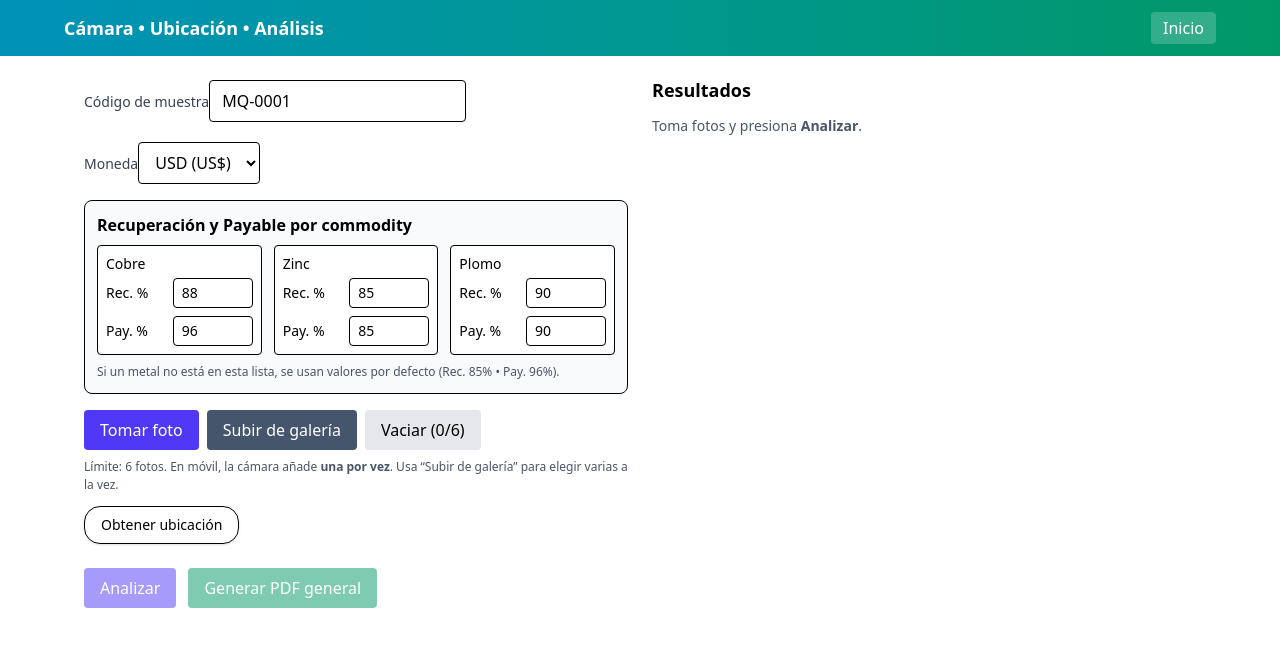
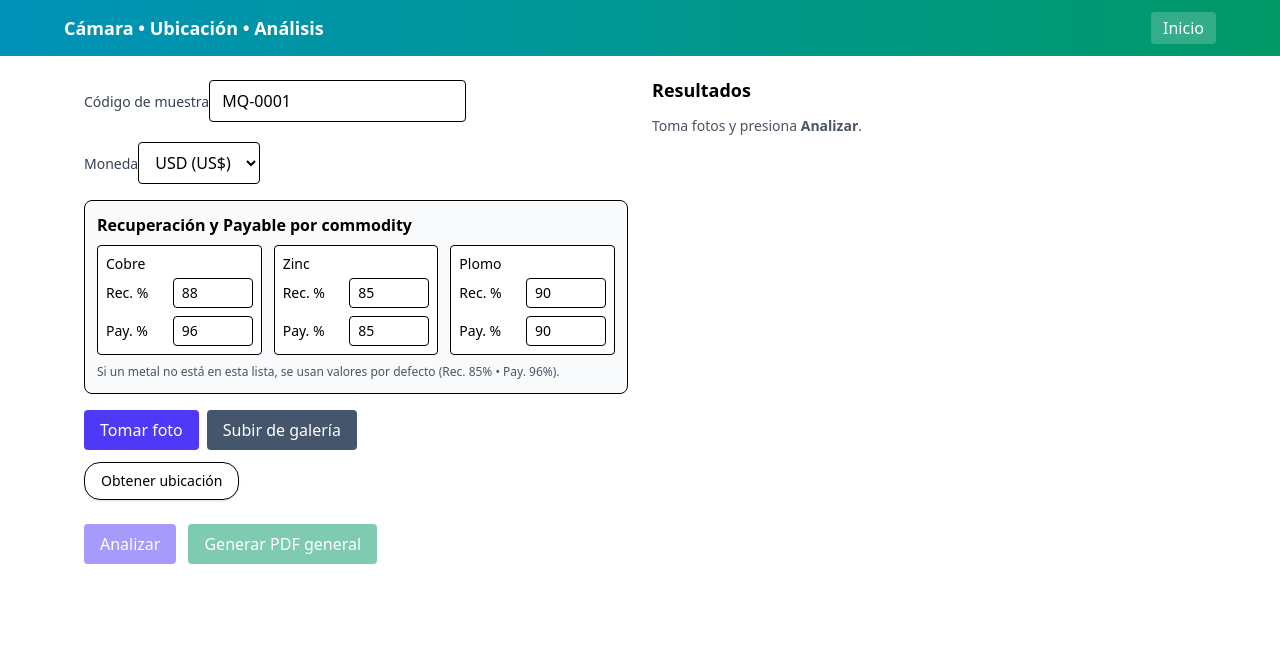
Before and after one commit to walterseb2021-code/minquant_wsca_app, a Next.js app: page /analisis in a window 1280 px wide. Shown: the top 646 px of the page. Built offline with nearby package versions, Linux system fonts and the light colour scheme.

Commit message:
fix(ui): evitar galería duplicada; CameraCapture sin miniaturas

```diff
--- a/components/CameraCapture.tsx
+++ b/components/CameraCapture.tsx
@@ -1,3 +1,4 @@
+// components/CameraCapture.tsx
 "use client";
 
 import React from "react";
@@ -6,7 +7,7 @@ export type CapturedPhoto = { file: File; url: string; takenAt: string };
 
 type Props = {
   onPhotos: (photos: CapturedPhoto[]) => void;
-  /** Máximo de fotos permitidas (por defecto 6) */
+  /** Máximo de fotos permitidas */
   max?: number;
 };
 
@@ -17,19 +18,18 @@ export default function CameraCapture({ onPhotos, max = DEFAULT_MAX }: Props) {
   const camRef = React.useRef<HTMLInputElement | null>(null);
   const galRef = React.useRef<HTMLInputElement | null>(null);
 
-  // Notificar al padre ante cualquier cambio
+  // Notificar al padre cada vez que cambia la lista
   React.useEffect(() => {
     onPhotos(photos);
   }, [photos, onPhotos]);
 
-  // Utilidad: crea el objeto CapturedPhoto
-  function makePhoto(file: File): CapturedPhoto {
-    const url = URL.createObjectURL(file);
-    return { file, url, takenAt: new Date().toISOString() };
-  }
+  const makePhoto = (file: File): CapturedPhoto => ({
+    file,
+    url: URL.createObjectURL(file),
+    takenAt: new Date().toISOString(),
+  });
 
-  // Agrega 1 (cámara)
-  function pushOne(file?: File | null) {
+  const pushOne = (file?: File | null) => {
     if (!file) return;
     setPhotos((prev) => {
       if (prev.length >= max) {
@@ -38,10 +38,9 @@ export default function CameraCapture({ onPhotos, max = DEFAULT_MAX }: Props) {
       }
       return [...prev, makePhoto(file)];
     });
-  }
+  };
 
-  // Agrega varias (galería)
-  function pushMany(list: FileList | null) {
+  const pushMany = (list: FileList | null) => {
     if (!list || !list.length) return;
     setPhotos((prev) => {
       const cupo = Math.max(0, max - prev.length);
@@ -60,57 +59,30 @@ export default function CameraCapture({ onPhotos, max = DEFAULT_MAX }: Props) {
       }
       return [...prev, ...added];
     });
-  }
-
-  // Limpia value para que el mismo archivo vuelva a disparar onChange
-  function resetInput(el?: HTMLInputElement | null) {
-    if (el) el.value = "";
-  }
-
-  // Cámara (1 por vez)
-  const onCamChange = (e: React.ChangeEvent<HTMLInputElement>) => {
-    pushOne(e.target.files?.[0]);
-    resetInput(camRef.current);
   };
 
-  // Galería (múltiple)
-  const onGalChange = (e: React.ChangeEvent<HTMLInputElement>) => {
-    pushMany(e.target.files);
-    resetInput(galRef.current);
+  const resetValue = (el?: HTMLInputElement | null) => {
+    if (el) el.value = "";
   };
 
-  // Eliminar una
-  function removeAt(idx: number) {
-    setPhotos((prev) => {
-      const p = prev[idx];
-      try {
-        URL.revokeObjectURL(p.url);
-      } catch {}
-      return prev.filter((_, i) => i !== idx);
-    });
-  }
+  const onCamChange = (e: React.ChangeEvent<HTMLInputElement>) => {
+    pushOne(e.target.files?.[0]); // cámara: 1 por vez
+    resetValue(camRef.current);
+  };
 
-  // Vaciar todas
-  function clearAll() {
-    if (!photos.length) return;
-    if (!confirm("¿Quitar todas las fotos?")) return;
-    photos.forEach((p) => {
-      try {
-        URL.revokeObjectURL(p.url);
-      } catch {}
-    });
-    setPhotos([]);
-  }
+  const onGalChange = (e: React.ChangeEvent<HTMLInputElement>) => {
+    pushMany(e.target.files); // galería: múltiples
+    resetValue(galRef.current);
+  };
 
+  // No renderizamos miniaturas aquí (para evitar duplicado con page.tsx)
   return (
-    <div>
-      {/* Botonera */}
-      <div className="flex flex-wrap items-center gap-2">
+    <div className="flex items-center gap-2">
       <button
         type="button"
         onClick={() => camRef.current?.click()}
         className="px-4 py-2 rounded bg-indigo-600 text-white hover:bg-indigo-700"
-          title="Abrir cámara (móvil) o selector de cámara"
+        title="Abrir cámara"
       >
         Tomar foto
       </button>
@@ -119,23 +91,12 @@ export default function CameraCapture({ onPhotos, max = DEFAULT_MAX }: Props) {
         type="button"
         onClick={() => galRef.current?.click()}
         className="px-4 py-2 rounded bg-slate-600 text-white hover:bg-slate-700"
-          title="Seleccionar desde galería/archivos"
+        title="Seleccionar imágenes desde galería/archivos"
       >
         Subir de galería
       </button>
 
-        <button
-          type="button"
-          onClick={clearAll}
-          className="px-4 py-2 rounded bg-gray-200 hover:bg-gray-300"
-          disabled={!photos.length}
-        >
-          Vaciar ({photos.length}/{max})
-        </button>
-      </div>
-
       {/* Inputs ocultos */}
-      {/* Cámara: 1 por vez, con cámara trasera si existe */}
       <input
         ref={camRef}
         type="file"
@@ -144,7 +105,6 @@ export default function CameraCapture({ onPhotos, max = DEFAULT_MAX }: Props) {
         onChange={onCamChange}
         className="hidden"
       />
-      {/* Galería: múltiples */}
       <input
         ref={galRef}
         type="file"
@@ -153,33 +113,6 @@ export default function CameraCapture({ onPhotos, max = DEFAULT_MAX }: Props) {
         onChange={onGalChange}
         className="hidden"
       />
-
-      {/* Miniaturas rápidas (opcional, tu page.tsx ya muestra, pero ayuda aquí también) */}
-      {photos.length > 0 && (
-        <div className="mt-3 grid grid-cols-2 md:grid-cols-3 gap-3">
-          {photos.map((p, i) => (
-            <div key={`${p.takenAt}-${i}`} className="border rounded overflow-hidden relative">
-              <img src={p.url} alt={`foto_${i + 1}`} className="w-full h-28 object-cover" />
-              <div className="px-2 py-1 text-[11px] truncate">
-                {p.file.name || `foto_${i + 1}.jpg`}
-              </div>
-              <button
-                type="button"
-                onClick={() => removeAt(i)}
-                className="absolute top-1 right-1 text-xs bg-black/60 text-white rounded px-1 py-0.5"
-                title="Quitar"
-              >
-                ✕
-              </button>
-            </div>
-          ))}
-        </div>
-      )}
-
-      <p className="text-[12px] text-gray-600 mt-2">
-        Límite: {max} fotos. En móvil, la cámara añade <b>una por vez</b>. Usa “Subir de galería”
-        para elegir varias a la vez.
-      </p>
     </div>
   );
 }
```
Lines whose indentation alone changed are shown as unchanged.
